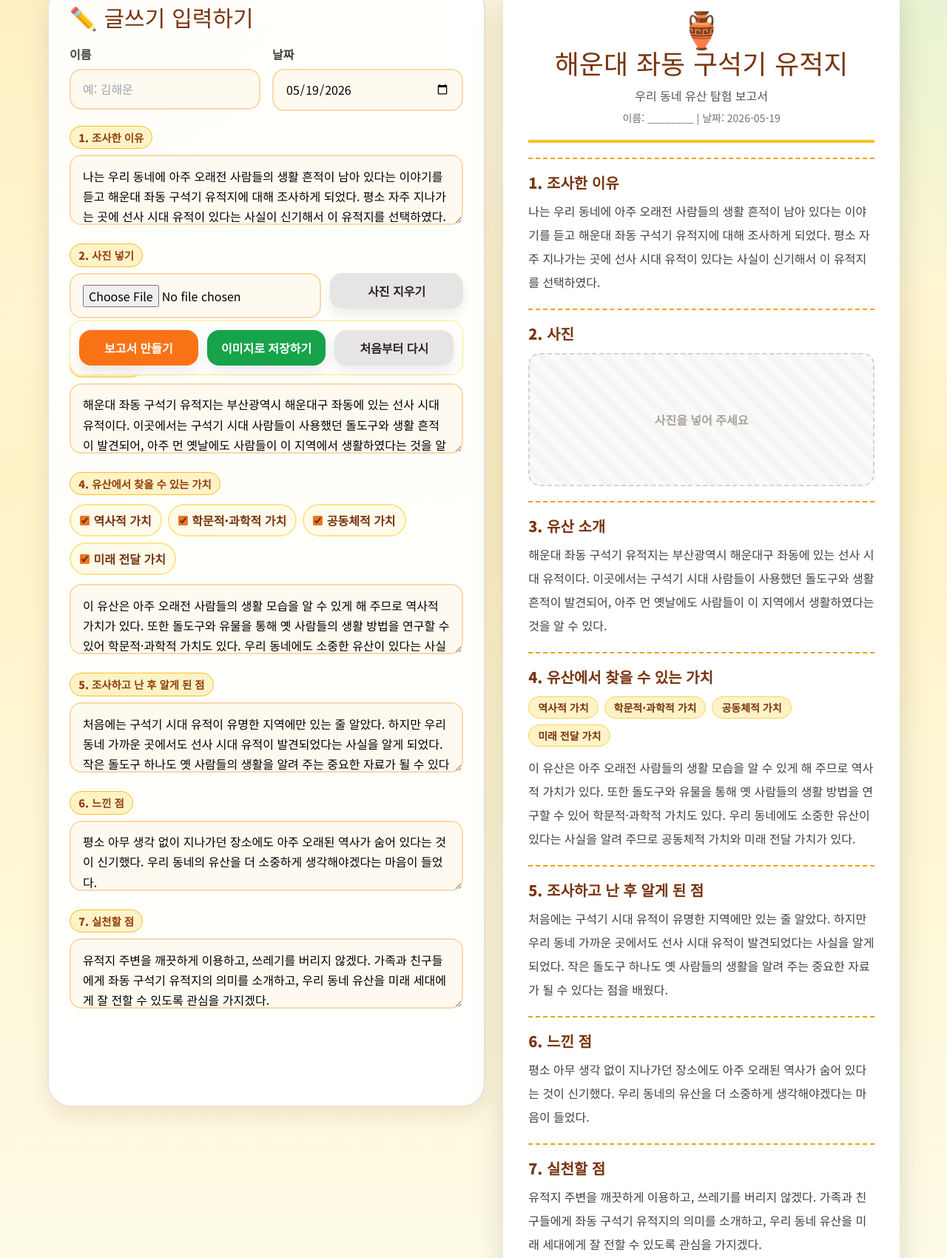
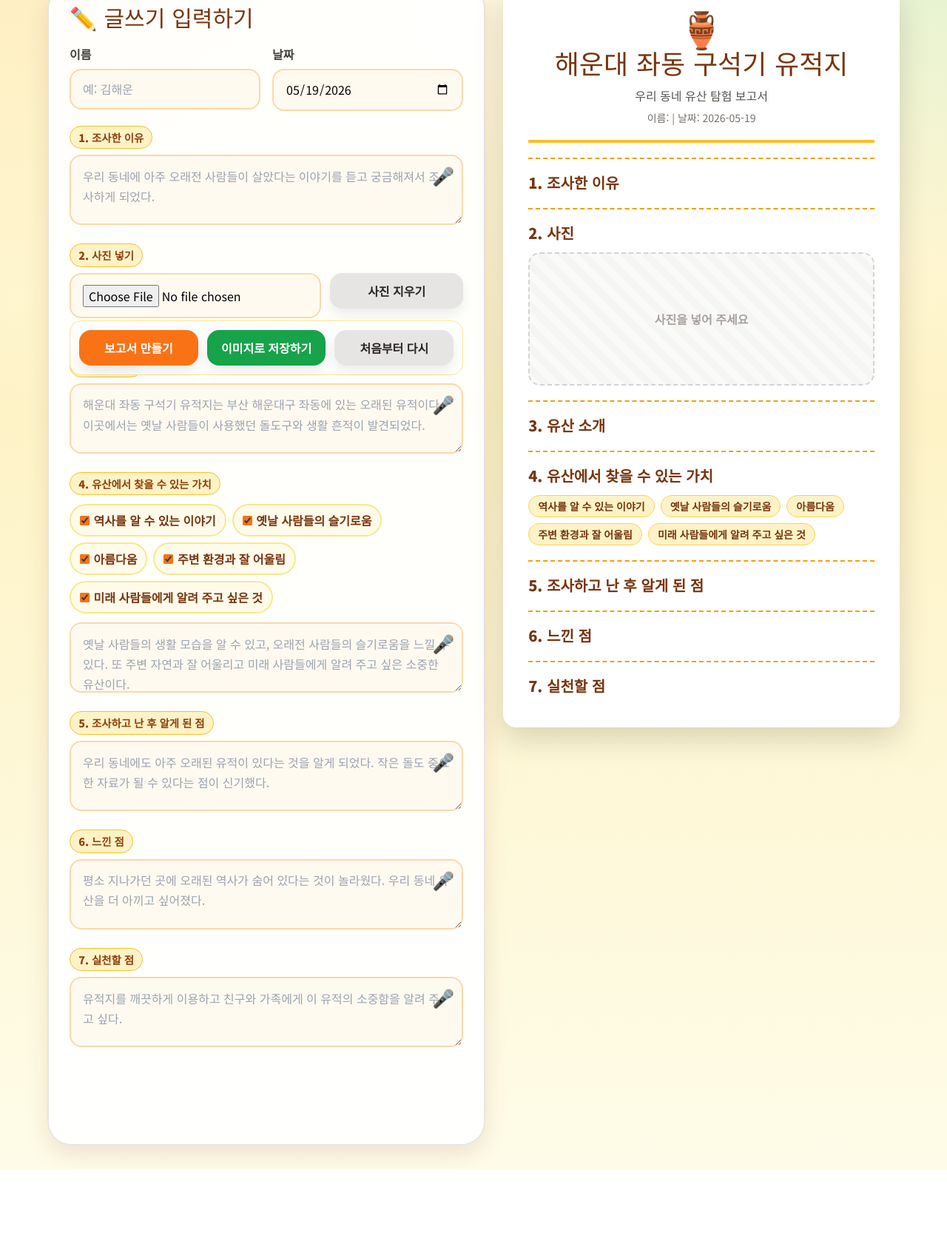
Before and after one commit to faceyong77-bit/classroom-tools, a plain HTML site: page Heritage-Report/index.html in a window 1280 px wide. Shown: the part 277-1977 px from the top of the page at 74% size. After the commit the page ends 1857 px from the top, so only its background shows below. Drawn offline with nearby package versions, Linux system fonts and the light colour scheme.

Commit message:
Add files via upload

```diff
--- a/Heritage-Report/index.html
+++ b/Heritage-Report/index.html
@@ -157,7 +157,10 @@
       <div class="space-y-5">
         <label class="block">
           <span class="section-badge">1. 조사한 이유</span>
-          <textarea id="reason" class="input-box mt-2" placeholder="예: 우리 동네에 아주 오래전 사람들이 살았던 흔적이 있다는 이야기를 듣고 조사하게 되었습니다."></textarea>
+          <div class="relative mt-2">
+            <textarea id="reason" class="input-box text-stone-800" placeholder="우리 동네에 아주 오래전 사람들이 살았다는 이야기를 듣고 궁금해져서 조사하게 되었다."></textarea>
+            <button onclick="startVoice('reason')" class="absolute right-3 top-3 text-2xl">🎤</button>
+          </div>
         </label>
 
         <div>
@@ -171,33 +174,49 @@
 
         <label class="block">
           <span class="section-badge">3. 유산 소개</span>
-          <textarea id="intro" class="input-box mt-2" placeholder="예: 해운대 좌동 구석기 유적지는 부산 해운대구 좌동에 있는 선사 시대 유적입니다. 이곳에서는 구석기 시대 사람들이 사용한 돌도구와 생활 흔적이 발견되었습니다."></textarea>
+          <div class="relative mt-2">
+            <textarea id="intro" class="input-box text-stone-800" placeholder="해운대 좌동 구석기 유적지는 오래전 사람들이 살았던 흔적이 남아 있는 곳이다."></textarea>
+            <button onclick="startVoice('intro')" class="absolute right-3 top-3 text-2xl">🎤</button>
+          </div>
         </label>
 
         <div>
           <span class="section-badge">4. 유산에서 찾을 수 있는 가치</span>
           <div class="flex flex-wrap gap-2 mt-3">
-            <label class="value-chip"><input type="checkbox" value="역사적 가치" checked /> 역사적 가치</label>
-            <label class="value-chip"><input type="checkbox" value="학문적·과학적 가치" checked /> 학문적·과학적 가치</label>
-            <label class="value-chip"><input type="checkbox" value="공동체적 가치" checked /> 공동체적 가치</label>
-            <label class="value-chip"><input type="checkbox" value="미래 전달 가치" checked /> 미래 전달 가치</label>
+            <label class="value-chip"><input type="checkbox" value="역사를 알 수 있는 이야기" checked /> 역사를 알 수 있는 이야기</label>
+            <label class="value-chip"><input type="checkbox" value="옛날 사람들의 슬기로움" checked /> 옛날 사람들의 슬기로움</label>
+            <label class="value-chip"><input type="checkbox" value="아름다움" checked /> 아름다움</label>
+            <label class="value-chip"><input type="checkbox" value="주변 환경과 잘 어울림" checked /> 주변 환경과 잘 어울림</label>
+            <label class="value-chip"><input type="checkbox" value="미래 사람들에게 알려 주고 싶은 것" checked /> 미래 사람들에게 알려 주고 싶은 것</label>
           </div>
-          <textarea id="valueText" class="input-box mt-3" placeholder="예: 오래전 사람들의 생활 모습을 알 수 있어 역사적 가치가 있습니다. 또한 우리 동네에도 소중한 유산이 있다는 사실을 알려 주어 공동체적 가치가 있습니다."></textarea>
+          <div class="relative mt-3">
+            <textarea id="valueText" class="input-box text-stone-800" placeholder="옛날 사람들의 생활 모습을 알 수 있고 미래 사람들에게 알려 주고 싶은 소중한 유산이다."></textarea>
+            <button onclick="startVoice('valueText')" class="absolute right-3 top-3 text-2xl">🎤</button>
+          </div>
         </div>
 
         <label class="block">
           <span class="section-badge">5. 조사하고 난 후 알게 된 점</span>
-          <textarea id="learned" class="input-box mt-2" placeholder="예: 작은 돌도구도 옛 사람들의 생활을 알려 주는 중요한 자료가 될 수 있다는 점을 알게 되었습니다."></textarea>
+          <div class="relative mt-2">
+            <textarea id="learned" class="input-box text-stone-800" placeholder="우리 동네에도 오래된 유적이 있다는 것을 새롭게 알게 되었다."></textarea>
+            <button onclick="startVoice('learned')" class="absolute right-3 top-3 text-2xl">🎤</button>
+          </div>
         </label>
 
         <label class="block">
           <span class="section-badge">6. 느낀 점</span>
-          <textarea id="feeling" class="input-box mt-2" placeholder="예: 평소 지나가던 장소에도 오래된 역사가 숨어 있다는 것이 신기했습니다."></textarea>
+          <div class="relative mt-2">
+            <textarea id="feeling" class="input-box text-stone-800" placeholder="평소 지나가던 곳에 오래된 역사가 숨어 있다는 것이 신기했다."></textarea>
+            <button onclick="startVoice('feeling')" class="absolute right-3 top-3 text-2xl">🎤</button>
+          </div>
         </label>
 
         <label class="block">
           <span class="section-badge">7. 실천할 점</span>
-          <textarea id="action" class="input-box mt-2" placeholder="예: 유적지를 깨끗하게 이용하고, 가족과 친구들에게 좌동 구석기 유적지의 의미를 소개하겠습니다."></textarea>
+          <div class="relative mt-2">
+            <textarea id="action" class="input-box text-stone-800" placeholder="유적지를 깨끗하게 이용하고 친구들에게 소개하고 싶다."></textarea>
+            <button onclick="startVoice('action')" class="absolute right-3 top-3 text-2xl">🎤</button>
+          </div>
         </label>
       </div>
 
@@ -263,12 +282,12 @@
     let uploadedImageData = '';
 
     const defaults = {
-      reason: '나는 우리 동네에 아주 오래전 사람들의 생활 흔적이 남아 있다는 이야기를 듣고 해운대 좌동 구석기 유적지에 대해 조사하게 되었다. 평소 자주 지나가는 곳에 선사 시대 유적이 있다는 사실이 신기해서 이 유적지를 선택하였다.',
-      intro: '해운대 좌동 구석기 유적지는 부산광역시 해운대구 좌동에 있는 선사 시대 유적이다. 이곳에서는 구석기 시대 사람들이 사용했던 돌도구와 생활 흔적이 발견되어, 아주 먼 옛날에도 사람들이 이 지역에서 생활하였다는 것을 알 수 있다.',
-      valueText: '이 유산은 아주 오래전 사람들의 생활 모습을 알 수 있게 해 주므로 역사적 가치가 있다. 또한 돌도구와 유물을 통해 옛 사람들의 생활 방법을 연구할 수 있어 학문적·과학적 가치도 있다. 우리 동네에도 소중한 유산이 있다는 사실을 알려 주므로 공동체적 가치와 미래 전달 가치가 있다.',
-      learned: '처음에는 구석기 시대 유적이 유명한 지역에만 있는 줄 알았다. 하지만 우리 동네 가까운 곳에서도 선사 시대 유적이 발견되었다는 사실을 알게 되었다. 작은 돌도구 하나도 옛 사람들의 생활을 알려 주는 중요한 자료가 될 수 있다는 점을 배웠다.',
-      feeling: '평소 아무 생각 없이 지나가던 장소에도 아주 오래된 역사가 숨어 있다는 것이 신기했다. 우리 동네의 유산을 더 소중하게 생각해야겠다는 마음이 들었다.',
-      action: '유적지 주변을 깨끗하게 이용하고, 쓰레기를 버리지 않겠다. 가족과 친구들에게 좌동 구석기 유적지의 의미를 소개하고, 우리 동네 유산을 미래 세대에게 잘 전할 수 있도록 관심을 가지겠다.'
+      reason: '우리 동네에 아주 오래전 사람들이 살았다는 이야기를 듣고 궁금해져서 조사하게 되었다.',
+      intro: '해운대 좌동 구석기 유적지는 부산 해운대구 좌동에 있는 오래된 유적이다. 이곳에서는 옛날 사람들이 사용했던 돌도구와 생활 흔적이 발견되었다.',
+      valueText: '옛날 사람들의 생활 모습을 알 수 있고, 오래전 사람들의 슬기로움을 느낄 수 있다. 또 주변 자연과 잘 어울리고 미래 사람들에게 알려 주고 싶은 소중한 유산이다.',
+      learned: '우리 동네에도 아주 오래된 유적이 있다는 것을 알게 되었다. 작은 돌도 중요한 자료가 될 수 있다는 점이 신기했다.',
+      feeling: '평소 지나가던 곳에 오래된 역사가 숨어 있다는 것이 놀라웠다. 우리 동네 유산을 더 아끼고 싶어졌다.',
+      action: '유적지를 깨끗하게 이용하고 친구와 가족에게 이 유적의 소중함을 알려 주고 싶다.'
     };
 
     function init() {
@@ -278,7 +297,9 @@
     }
 
     function safeText(value, fallback) {
-      return (value || '').trim() || fallback;
+      const text = (value || '').trim();
+      if (!text || text === fallback) return '';
+      return text;
     }
 
     function makeReport() {
@@ -365,7 +386,38 @@
       document.querySelectorAll('.value-chip input').forEach(input => input.checked = true);
       clearPhoto();
       makeReport();
+      document.querySelectorAll('textarea').forEach(t => {
+        t.style.color = '#9ca3af';
+      });
       window.scrollTo({ top: 0, behavior: 'smooth' });
+    }
+
+    function startVoice(targetId) {
+      if (!('webkitSpeechRecognition' in window)) {
+        alert('이 브라우저에서는 음성 입력을 지원하지 않습니다. 크롬을 사용해 주세요.');
+        return;
+      }
+
+      const recognition = new webkitSpeechRecognition();
+      recognition.lang = 'ko-KR';
+      recognition.interimResults = false;
+      recognition.maxAlternatives = 1;
+
+      recognition.start();
+
+      recognition.onresult = function(event) {
+        const transcript = event.results[0][0].transcript;
+        const textarea = $(targetId);
+
+        if (textarea.value.trim() === defaults[targetId]) {
+          textarea.value = transcript;
+        } else {
+          textarea.value += ' ' + transcript;
+        }
+
+        textarea.style.color = '#1f2937';
+        makeReport();
+      };
     }
 
     document.querySelectorAll('textarea, input').forEach(el => {
@@ -377,6 +429,24 @@
 
     document.querySelectorAll('.value-chip input').forEach(el => el.addEventListener('change', makeReport));
 
+    document.querySelectorAll('textarea').forEach(t => {
+      t.style.color = '#9ca3af';
+
+      t.addEventListener('focus', () => {
+        if (Object.values(defaults).includes(t.value.trim())) {
+          t.style.color = '#9ca3af';
+        }
+      });
+
+      t.addEventListener('input', () => {
+        if (Object.values(defaults).includes(t.value.trim()) || t.value.trim() === '') {
+          t.style.color = '#9ca3af';
+        } else {
+          t.style.color = '#1f2937';
+        }
+      });
+    });
+
     init();
   </script>
 </body>
```
